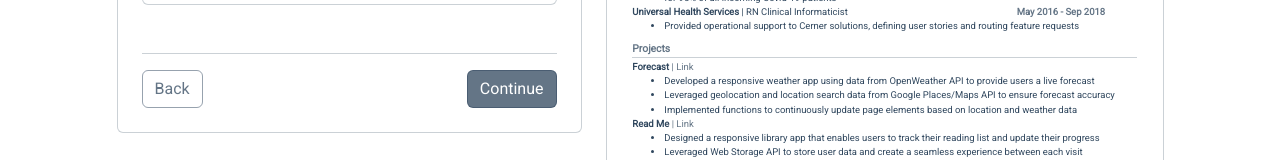
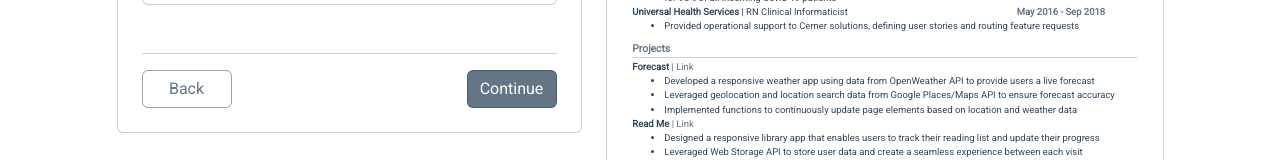
Before and after one commit to brandonnmelchor/resume-builder, a React (Create React App) app: page / in a window 1280 px wide. Shown: the part 552-712 px from the top of the page. Built offline with nearby package versions, Linux system fonts and the light colour scheme.

Commit message:
update button width

```diff
--- a/src/components/form_components/FormNav.js
+++ b/src/components/form_components/FormNav.js
@@ -11,7 +11,7 @@ export default class FormNav extends React.Component {
           {sectionNumber > 1 && (
             <button
               type="button"
-              className="btn btn-outline-secondary gray-border"
+              className="btn btn-outline-secondary nav-button gray-border"
               onClick={() => {
                 prevSection();
               }}>
@@ -20,7 +20,7 @@ export default class FormNav extends React.Component {
           )}
           <button
             type="button"
-            className="btn btn-secondary gray-border ms-auto"
+            className="btn btn-secondary nav-button gray-border ms-auto"
             onClick={() => {
               nextSection();
             }}>
```
